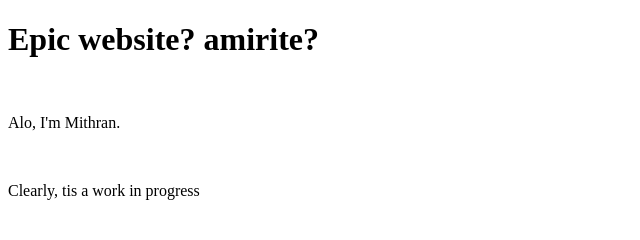
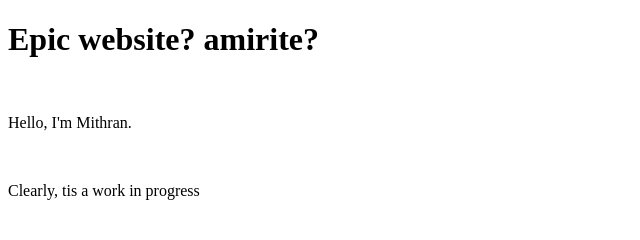
Before and after one commit to Mith790/Mith790.github.io, a plain HTML site: page index.html in a window 1280 px wide. Shown: the top 240 px of the page, 0-640 px from the left. Drawn offline with Linux system fonts and the light colour scheme.

Commit message:
Update index.html

```diff
--- a/index.html
+++ b/index.html
@@ -3,7 +3,7 @@
     <body>
         <h1>Epic website? amirite?</h1>
         <br>
-        <p>Alo, I'm Mithran.</p>
+        <p>Hello, I'm Mithran.</p>
         <br>
         <p>Clearly, tis a work in progress</p>
         <br>
```
